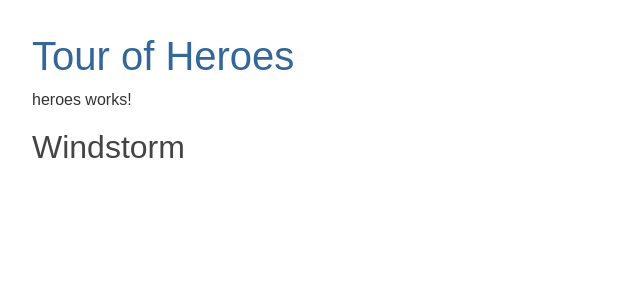
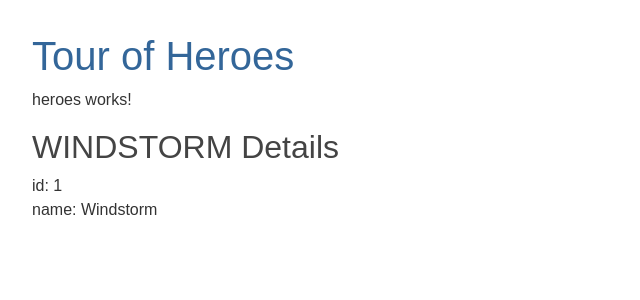
Before and after one commit to shota-nukumizu/angular-app, an Angular app: page / in a window 1280 px wide. Shown: the top 300 px of the page, without its empty margins (0-640 px from the left). Built offline with nearby package versions, Linux system fonts and the light colour scheme.

Commit message:
create Hero Interface and pipe

```diff
--- /dev/null
+++ b/src/app/hero.ts
@@ -0,0 +1,4 @@
+export interface Hero {
+    id: number
+    name: string
+}
--- a/src/app/heroes/heroes.component.html
+++ b/src/app/heroes/heroes.component.html
@@ -1,2 +1,8 @@
 <p>heroes works!</p>
-<h2>{{ hero }}</h2>
+<h2>{{ hero.name | uppercase }} Details</h2>
+<div>
+    <span>id: </span>{{ hero.id }}
+</div>
+<div>
+    <span>name: </span>{{ hero.name }}
+</div>
--- a/src/app/heroes/heroes.component.ts
+++ b/src/app/heroes/heroes.component.ts
@@ -1,4 +1,5 @@
 import { Component, OnInit } from '@angular/core';
+import { Hero } from '../hero';
 
 @Component({
   selector: 'app-heroes',
@@ -6,7 +7,10 @@
   styleUrls: ['./heroes.component.css']
 })
 export class HeroesComponent implements OnInit {
-  hero = 'Windstorm'
+  hero: Hero = {
+    id: 1,
+    name: 'Windstorm'
+  }
   constructor() {}
 
   ngOnInit(): void {
```
Also changed, not shown: 1 other file (tests, documents, lock files or other folders).
